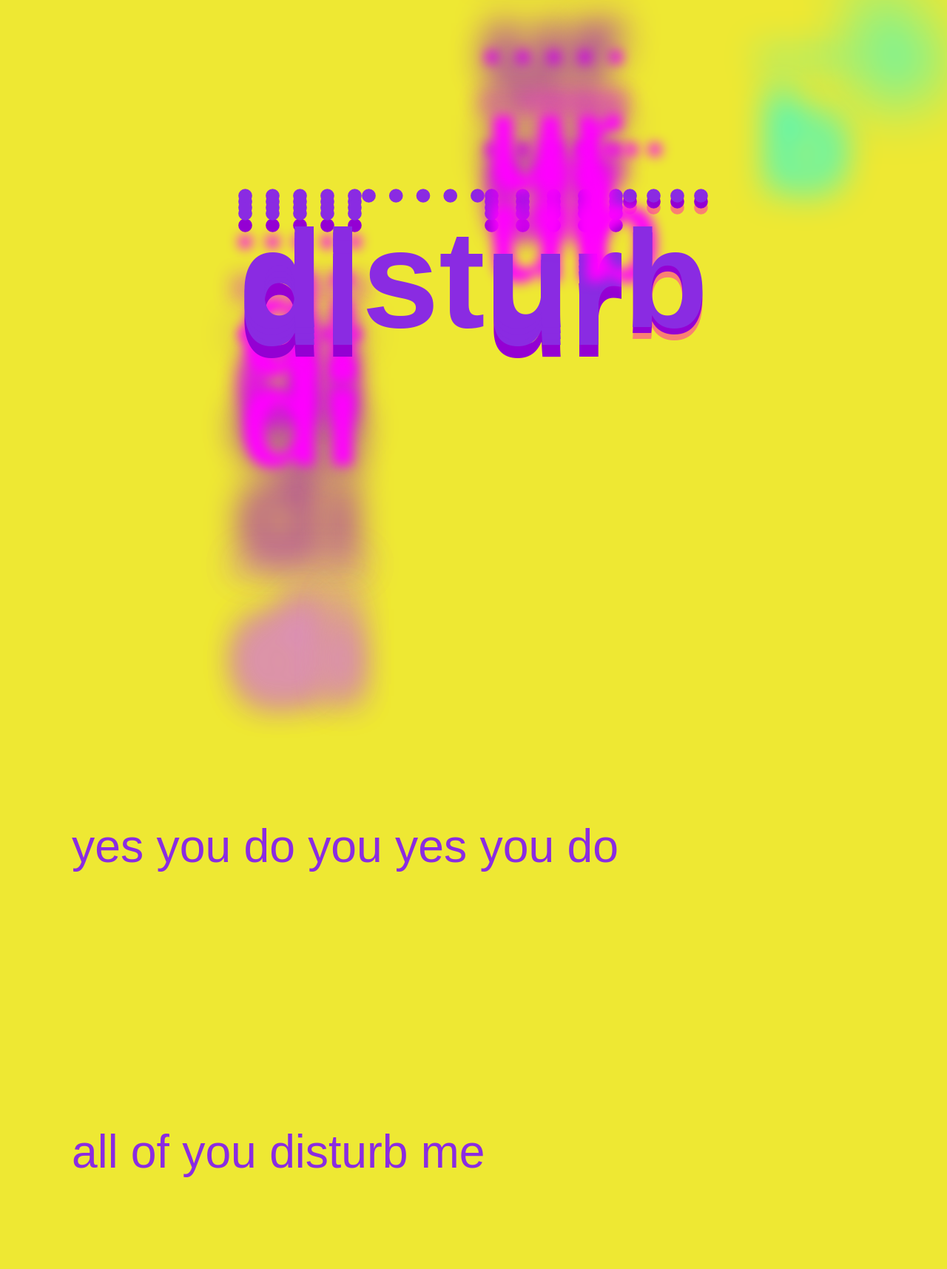
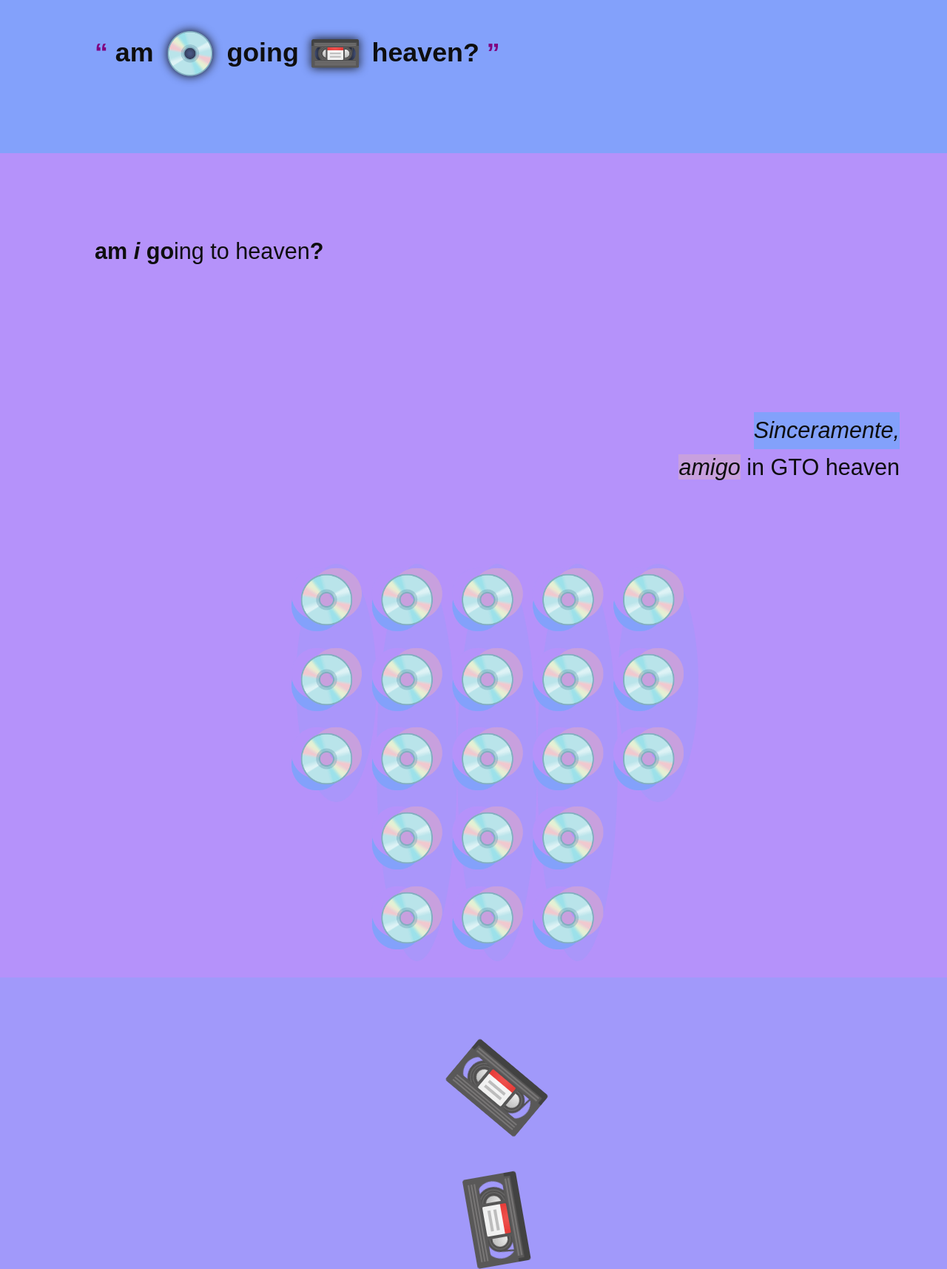
Before and after one commit to webmural/amigoingtoheaven, a website: page index.html in a window 1280 px wide. Shown: the part 60-1775 px from the top of the page at 74% size. Drawn offline with Linux system fonts and the light colour scheme.

Commit message:
#1 amigoingtoheaven?

```diff
--- a/index.html
+++ b/index.html
@@ -1,48 +1,62 @@
 <!DOCTYPE html>
-<html lang="en-US" class="tape-loud tape-flow">
+<html lang="en-US" class="tape-watt">
 <meta charset="utf-8">
 
-<title>disturb mural shadow</title>
+<title>amigoingtoheaven?</title>
 
 <meta name=viewport content="width=device-width">
 <meta name=color-scheme content="dark light">
 <meta name=theme-color content="blueviolet">
-<meta name=description content="yes you do disturb">
+<meta name=description content="recycled technology mural">
 
-<link rel="stylesheet" href="poft.css" media=(color)>
-<link rel="stylesheet" href="loft.css" media="all">
+<link rel="stylesheet" href="ketu.css" media=(color)>
+<link rel="stylesheet" href="mxpx.css" media="all">
 <link rel="license" href="UNLICENSE.txt">
-<link rel="prev" href="/o3">
-<link rel="next" href="/ol">
+<link rel="prev" href="/dbusb">
+<link rel="next" href="/sinset">
+<link rel="help" href="/neptune">
 
-<base href="https://webmural.com">
-
-<nav aria-label="ozone flow">
-  <h1 class="tape-flow">
-    <a class="tape-flow bulb" href="https://webmural.com/#like"><span class="feet">di</span>st<span class="wind">ur</span><b class="poft">b</b></a>
-  </h1>
-  <p>yes you do you yes you do
-  <p>all of you disturb me
-  <p>under the influence
-  <p>your diurnal waze
-  <p>amore, <del class="feet">i</del>f more are born during daytime then sunshine mars too strong and competitive
-  <p>amore, <code class="feet">if</code> more are born nocturn<a href="">ally</a> then venus venom will feed the artist with
-  moon reflection of this messs on fleek
-  <p><del>del</del>ete the schedules
-  <p><a hidden>dreams</a>
-</nav>
-
-<footer hidden>
-  <a class="tape-loud" href="../bruv">%%%%</a>
-  <a class="tape-watt" href="../placebo">@@@@@@@</a>
-  <a class="tape-play" href="../swoon">$$$$$</a>
-  <a class="tape-play" href="../violetttear">÷÷÷</a>
-  <a class="tape-bluv" href="https://s9a.page/tape">∞</a>
-  <a class="tape-loud" href="../deev">****</a>
-  <a class="tape-play" href="../bat">+++++++++</a>
-  <a class="tape-luvu" href="https://s9a.page/E">E</a>
-  <a class="tape-luvu" href="../octopus">oo</a>
-  <a class="tape-bluv" href="../bluv">≈≈≈≈</a>
-  <a class="tape-play" href="../supra">#####</a>
-  <a class="tape-luvu" href="../magnet">+/-</a>
-</footer>
+<article>
+  <header class="tape-bluv">
+    <h1>
+      <q cite="https://x.com/colorfulcode/status/1925959231154356722">
+        am <span>💿</span> going <span>📼</span> heaven?
+      </q>
+    </h1>
+  </header>
+  <p class="tape-loud">
+    <a><b>am <i>i</i> go</b>ing to heaven<b>?</b></a>
+  </p>
+  <p class="tape-loud end">
+    <i class="tape-bluv" lang="es">Sinceramente,</i>
+    <em>
+      <i class="tape-play">amigo</i> in <abbr class="tape-loud">GTO</abbr> heaven
+    </em>
+  </p>
+  <aside id="cdna" class="tape-loud">
+    <samp class="tape-luvu">💿💿💿</samp>
+    <samp class="tape-luvu">💿💿💿💿💿</samp>
+    <samp class="tape-luvu">💿💿💿💿💿</samp>
+    <samp class="tape-luvu">💿💿💿💿💿</samp>
+    <samp class="tape-luvu">💿💿💿</samp>
+  </aside>
+  <menu>
+    <li class="t1lt"><a>📼</a>
+    <li class="t2lt"><a>📼</a>
+    <li class="t3lt"><a>📼</a>
+    <li class="t4lt"><a>📼</a>
+    <li class="t5lt"><a>📼</a>
+  </menu>
+  <footer class="tape-watt" style="--tape-hex:#ec9">
+    <a href="/cuerpo" class="tape-loud">hey you <b class="tape-play">casa</b>nova</a>
+    <a href="/sup" class="tape-bluv">hey you <sup>sup</sup><sub>ernova</sub></a>
+    <a href="/" class="tape-loud">
+      come <b class="tape-play">home</b><kbd data-e=💿💿💿>&hellip;</kbd>
+    </a>
+    <a href="/5below" class="tape-bluv">
+      the
+      ketu<sup>l</sup><s>s</s>
+      <em>b<b>vr</b>nìng</em>
+    </a>
+  </footer>
+</article>
--- a/poft.css
+++ b/ketu.css
@@ -1,68 +1,49 @@
 /* https://s9a.page/tape */
 :root{--tape-filter:none;--tape-bluv:#11dff1;--tape-play:#fbbfff;--tape-loud:#eee833;--tape-luvu:#44f477;--tape-blaq:#0e0e0e;--tape-watt:#e0e0e0;--tape-hex:#e0e0e0;--tape-mix:transparent}.tape-watt{--tape-hex:var(--tape-watt)}.tape-luvu{--tape-hex:var(--tape-luvu)}.tape-loud{--tape-hex:var(--tape-loud)}.tape-play{--tape-hex:var(--tape-play)}.tape-bluv{--tape-hex:var(--tape-bluv)}.tape-flat{border-color:transparent}.tape-flap{border-color:currentColor}.tape-flow{--tape-remix:none}.tape-flow :not(.tape-skip){background-color:transparent;color:inherit}.tape-blaq,.tape-bluv,.tape-loud,.tape-luvu,.tape-play,.tape-watt{--tape-mix:var(--tape-hex);--tape-remix:none;color:var(--tape-blaq)!important;background-color:var(--tape-mix)!important;background-image:var(--tape-remix);filter:var(--tape-filter)}.tape-blaq{--tape-mix:var(--tape-blaq);color:var(--tape-hex)!important}.tape-erase,.tape-erase *{color:transparent!important}
 
-/* play */
+/* /\/\/\/ */
 
 :root {
-  --tape-luvu: aquamarine;
-  --tape-blaq: blueviolet;
+  --tape-watt: rgb(161, 153, 250);
+  --tape-play: rgb(200, 160, 222);
+  --tape-loud: rgb(181, 146, 250);
+  --tape-luvu: rgb(170, 150, 250);
+  --tape-bluv: rgb(131, 161, 251);
 }
 
 ::selection {
-  background: darkviolet;
-  color: gold;
+  background: darkorchid;
+  color: #ec9;
+}
+
+@media (prefers-contrast: more) {
+  :root { --tape-blaq: #070707 }
+  ::selection { background: purple }
+}
+
+samp {
+  text-shadow:
+    1vw -1vh 0 var(--tape-play),
+    -1vw -1vh 0 var(--tape-loud),
+    -1vw -1vh 0 var(--tape-luvu),
+    -1vw 1vh 0 var(--tape-bluv);
+}
+
+q::before,
+q::after {
+  color: purple;
+}
+
+.blur {
+  text-shadow:
+    -108pc 8vh 0 blueviolet,
+    -108pc 8vh 0 darkviolet;
 }
 
 :focus {
-  outline: .5rem dotted blueviolet;
+  --tape-filter: hue-rotate(80deg);
 }
 
-@media (prefers-contrast: more) {
-  :root { --tape-blaq: midnightblue }
-  ::selection { background: purple }
-  :focus { outline-color: indigo }
+:any-link:hover {
+  --tape-filter: hue-rotate(40deg);
 }
-
-.poft {
-  text-shadow:
-    0 1vh 0 darkviolet,
-    0 2vh 0 salmon,
-    -2rem -2rem 2pc magenta,
-    -1rem -1rem 1pc magenta,
-    3rem -3rem 3pc cyan,
-    5rem -5rem 5pc cyan;
-}
-
-.feet {
-  text-shadow:
-    0 1vh 0,
-    0 2vh 0,
-    0 3vh 0 blueviolet,
-    0 5vh 0 darkviolet,
-    0rem 3rem 1pc magenta,
-    0rem 2rem 2pc magenta,
-    0rem 1rem 1pc magenta,
-    0rem 2rem 2pc darkviolet,
-    0rem 3rem 3pc darkviolet,
-    0rem 5rem 3pc darkviolet,
-    0rem 8rem 3pc plum,
-    0rem 8rem 3pc salmon,
-    0rem 8rem 3pc blueviolet;
-}
-
-.wind {
-  text-shadow:
-    0 1vh 0,
-    0 2vh 0,
-    0 3vh 0 blueviolet,
-    0 5vh 0 darkviolet,
-    0rem -3rem 1pc magenta,
-    0rem -2rem 2pc magenta,
-    0rem -1rem 1pc magenta,
-    0rem -2rem 2pc darkviolet,
-    0rem -3rem 3pc darkviolet,
-    0rem -5rem 3pc darkviolet,
-    0rem -8rem 3pc plum,
-    0rem -8rem 3pc salmon,
-    0rem -8rem 3pc blueviolet;
-}
--- a/loft.css
+++ /dev/null
@@ -1,36 +0,0 @@
-* { box-sizing: border-box }
-
-a {
-  flex-basis: 20%;
-  display: inline-block;
-  padding: 1ch;
-  text-decoration: dotted overline;
-}
-
-h1 {
-  display: flex;
-  align-items: center;
-  flex-flow: column;
-  margin: auto;
-  padding-block: 3ex;
-}
-
-html {
-  font-family: sans-serif;
-  font-size: max(2em, 3vmax + 3vmin);
-  line-height: 1.618;
-}
-
-body {
-  border: 0rem solid;
-  margin: 0;
-  overflow-wrap: anywhere;
-  padding: 1ch;
-}
-
-p { margin: 5em 1em 1em }
-.pulp { font-size: 2rem }
-.bulb { font-size: 3rem }
-
-[hidden] { display: none }
-:target { display: revert }
--- /dev/null
+++ b/mxpx.css
@@ -0,0 +1,153 @@
+:any-link {
+  color: inherit;
+  text-decoration-style: dotted;
+  text-decoration-thickness: .2ex;
+}
+
+:focus {
+  text-decoration-style: double;
+  outline: thick dotted;
+}
+
+:any-link:hover {
+  text-decoration-style: double;
+}
+
+html {
+  font-family: sans-serif;
+  font-size: max(16pt, 1vmin + 1vmax + 1pt);
+  line-height: 1.618;
+}
+
+body {
+  display: flex;
+  flex-flow: column;
+  margin: 0;
+  margin-bottom: 0vh;
+  overflow-wrap: anywhere;
+}
+
+article {
+  display: contents;
+}
+
+footer {
+  writing-mode: vertical-rl;
+}
+
+footer a {
+  padding: 2ch 1ch 3ch;
+}
+
+h1 {
+  font-size: 1.618em;
+}
+
+q {
+/*   quotes: none; */
+}
+
+article > * {
+  align-items: flex-start;
+	box-sizing: border-box;
+  display: flex;
+  flex-flow: column;
+  margin: auto;
+  justify-content: center;
+  min-height: calc(100vh/3);
+  min-width: 100vw;
+  padding-inline-start: 10vw;
+  padding-inline-end: 5vw;
+}
+
+menu {
+  align-items: center;
+}
+
+
+.net {
+  align-items: center;
+}
+
+.end {
+  align-items: flex-end;
+}
+
+sub,
+sup {
+  font-size: 1.618rem;
+}
+
+aside {
+  flex-flow: row wrap;
+  padding-block: 1em;
+}
+
+samp {
+  flex-basis: 10%;
+}
+
+p,
+footer {
+  font-size: 1.382rem;
+}
+
+em {
+  font-style: unset;
+}
+
+span {
+  font-size: 1.618em;
+  margin-inline: 0.108ex;
+  text-shadow: 0 0 1vmax;
+  vertical-align: middle;
+}
+
+samp {
+  border-radius: 100%;
+  display: inline-flex;
+  font-size: 3em;
+}
+
+menu {
+  font-size: 5em;
+  margin: 0;
+  padding-block: 1ex;
+}
+
+li {
+  all: unset;
+}
+
+li a {
+  display: inline-block;
+}
+
+li.t1lt { transform: rotate(40deg) }
+li.t2lt { transform: rotate(80deg) }
+li.t3lt { transform: rotate(120deg) }
+li.t4lt { transform: rotate(160deg) }
+li.t5lt { transform: rotate(200deg) }
+li.t6lt { transform: rotate(240deg) }
+li.t7lt { transform: rotate(270deg) }
+li.t8lt { transform: rotate(300deg) }
+li.t9lt { transform: rotate(330deg) }
+
+@supports (content: attr(data-e)) {
+  kbd { font-size: 0 }
+  kbd::before,
+  a[data-e]::after {
+    content: attr(data-e);
+    font-size: .108rem;
+  }
+}
+
+@media (orientation: portrait) {
+  q {
+    quotes: none;
+  }
+}
+
+[hidden]:not(:target) {
+	display: none;
+}
```
Also changed, not shown: README.md.
